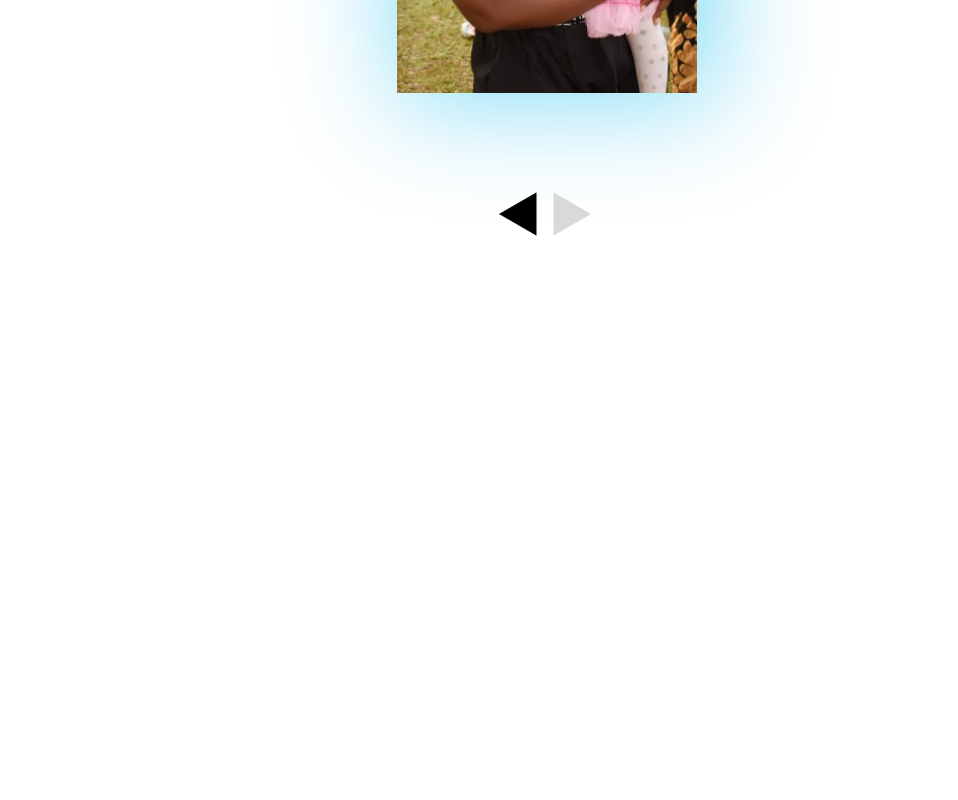
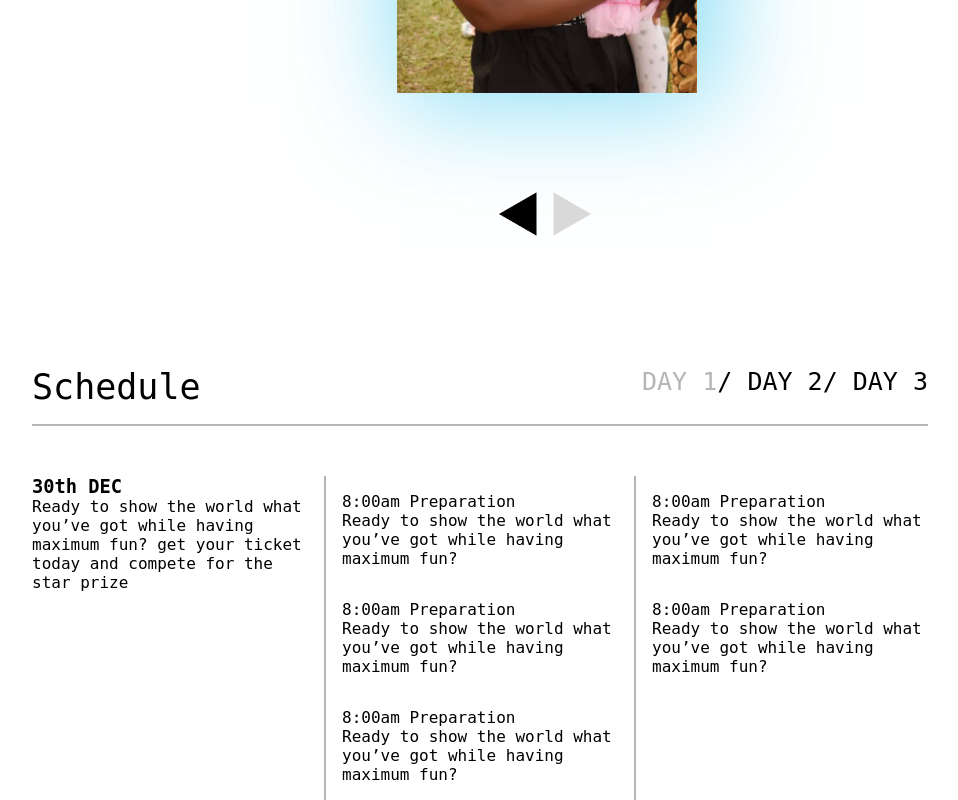
Before and after one commit to Gmukoro/mama-africa-talent-hunt, a React (Vite) app: page / in a window 1280 px wide. Shown: the part 4796-5596 px from the top of the page, without its empty margins (160-1118 px from the left). Before the commit the page ends 5163 px from the top, so only its background shows below. Built offline with nearby package versions, Linux system fonts and the light colour scheme; a web font is replaced by a local one.

Commit message:
Schedule updated

```diff
--- a/src/containers/Home/catalogue/catalogue.css
+++ b/src/containers/Home/catalogue/catalogue.css
@@ -47,8 +47,6 @@
   width: 100%;
   justify-content: center;
   align-items: center;
-
-  /* flex-wrap: wrap; */
 }
 
 .app__catalogue-pics2 {
--- a/src/containers/Home/home.jsx
+++ b/src/containers/Home/home.jsx
@@ -5,6 +5,7 @@ import Aboutmama from "./Aboutmama/Aboutmama";
 import ComingSoonSec from "./comingSoonSec/comingSoonSec";
 import Eventslist from "./events/Eventslist";
 import Catalogue from "./catalogue/Catalogue";
+import Schedule from "./schedule/Schedule";
 
 const Home = () => {
   return (
@@ -16,6 +17,7 @@ const Home = () => {
         <ComingSoonSec />
         <Eventslist />
         <Catalogue />
+        <Schedule />
       </section>
     </div>
   );
--- /dev/null
+++ b/src/containers/Home/schedule/Schedule.jsx
@@ -0,0 +1,63 @@
+import "./schedule.css";
+
+const Schedule = () => {
+  return (
+    <section className="app__schedule">
+      <div className="app__schedule-head">
+        <p className="app__schedule-head_heading">Schedule</p>
+        <p className="app__schedule-head_date">
+          <span className="app__schedule-head_date-span">DAY 1</span>/ DAY 2/
+          DAY 3
+        </p>
+      </div>
+      <div className="app__schedule-span"></div>
+      <div className="app__schedule-time">
+        <div className="app__schedule-time_date">
+          <h1>30th DEC</h1>
+          <p>
+            Ready to show the world what you’ve got while having maximum fun?
+            get your ticket today and compete for the star prize
+          </p>
+        </div>
+        <span className="app__schedule-time_span"></span>
+        <div className="app__schedule-time_date-schedules">
+          <div className="app__schedule-time_date-schedule">
+            <p>8:00am Preparation</p>
+            <p>
+              Ready to show the world what you’ve got while having maximum fun?
+            </p>
+          </div>
+          <div className="app__schedule-time_date-schedule">
+            <p>8:00am Preparation</p>
+            <p>
+              Ready to show the world what you’ve got while having maximum fun?
+            </p>
+          </div>
+          <div className="app__schedule-time_date-schedule">
+            <p>8:00am Preparation</p>
+            <p>
+              Ready to show the world what you’ve got while having maximum fun?
+            </p>
+          </div>
+        </div>
+        <span className="app__schedule-time_span"></span>
+        <div className="app__schedule-time_date-schedules">
+          <div className="app__schedule-time_date-schedule">
+            <p>8:00am Preparation</p>
+            <p>
+              Ready to show the world what you’ve got while having maximum fun?
+            </p>
+          </div>
+          <span className="app__schedule-time_date-schedule_span"></span>
+          <div className="app__schedule-time_date-schedule">
+            <p>8:00am Preparation</p>
+            <p>
+              Ready to show the world what you’ve got while having maximum fun?
+            </p>
+          </div>
+        </div>
+      </div>
+    </section>
+  );
+};
+export default Schedule;
--- /dev/null
+++ b/src/containers/Home/schedule/schedule.css
@@ -0,0 +1,61 @@
+.app__schedule {
+  display: flex;
+  /*  */
+  flex-direction: column;
+  width: 70vw;
+  margin: auto;
+  /* border: 1px solid black; */
+}
+
+.app__schedule-head {
+  display: flex;
+  justify-content: space-between;
+  align-items: flex-start;
+  font-size: 25px;
+  padding-bottom: 1px;
+  /* border-bottom: 1px solid black; */
+}
+
+.app__schedule-head_heading {
+  justify-content: flex-start;
+  margin-bottom: 6px;
+  font-size: 35px;
+}
+
+.app__schedule-head_date {
+  margin-left: auto;
+  text-align: right;
+}
+
+.app__schedule-head_date-span {
+  color: rgb(183, 180, 180);
+}
+
+.app__schedule-span {
+  border: 1px solid rgb(183, 180, 180);
+  margin-top: 10px;
+}
+
+.app__schedule-time {
+  display: flex;
+
+  flex-direction: row;
+  margin-top: 50px;
+}
+
+.app__schedule-time_span {
+  border: 1px solid rgb(183, 180, 180);
+  max-width: 2px;
+  margin: 0 1rem;
+}
+
+.app__schedule-time_date-schedules {
+  display: flex;
+  flex-direction: column;
+}
+
+.app__schedule-time_date-schedule {
+  display: flex;
+  flex-direction: column;
+  margin: 1rem 0;
+}
```
